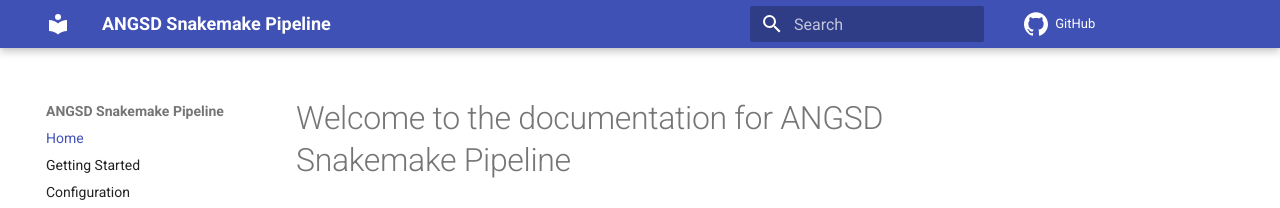
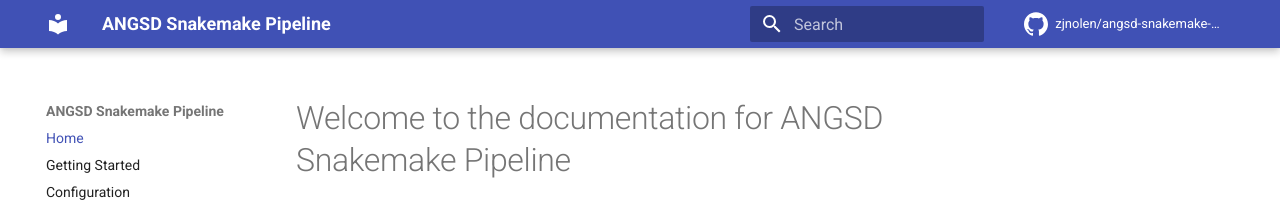
Before and after one commit to zjnolen/PopGLen, an MkDocs documentation site: the page built from docs/index.md, in a window 1280 px wide. Shown: the top 208 px of the page. Built offline with MkDocs 1.6.1 and Material for MkDocs 9.7.7, drawn with Linux system fonts in a browser that asks for light colours; comment, search, counter and statistics services are not loaded; the version menu is left out.

Commit message:
fix docs repo name

```diff
--- a/mkdocs.yml
+++ b/mkdocs.yml
@@ -10,6 +10,7 @@ theme:
   icon:
     repo: simple/github
 repo_url: https://github.com/zjnolen/angsd-snakemake-pipeline
+repo_name: zjnolen/angsd-snakemake-pipeline
 plugins:
   - search
 extra:
```
